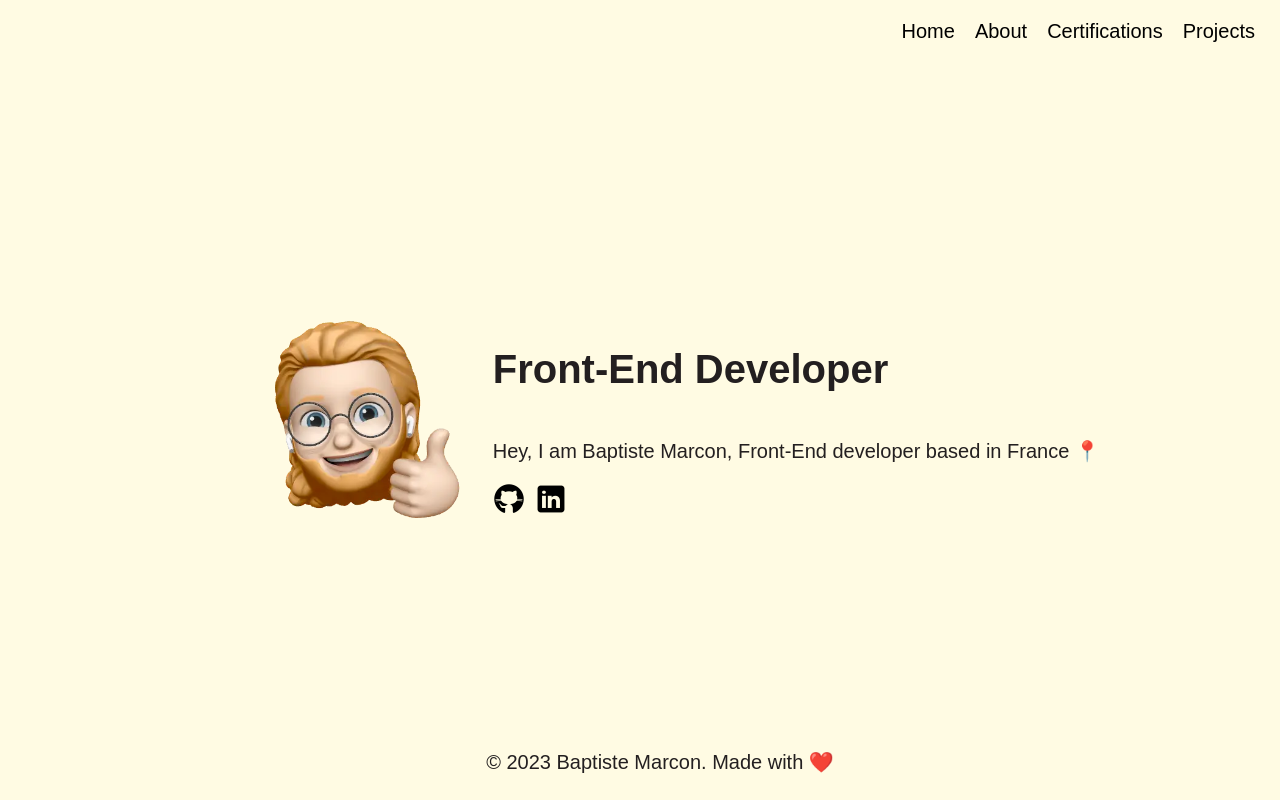
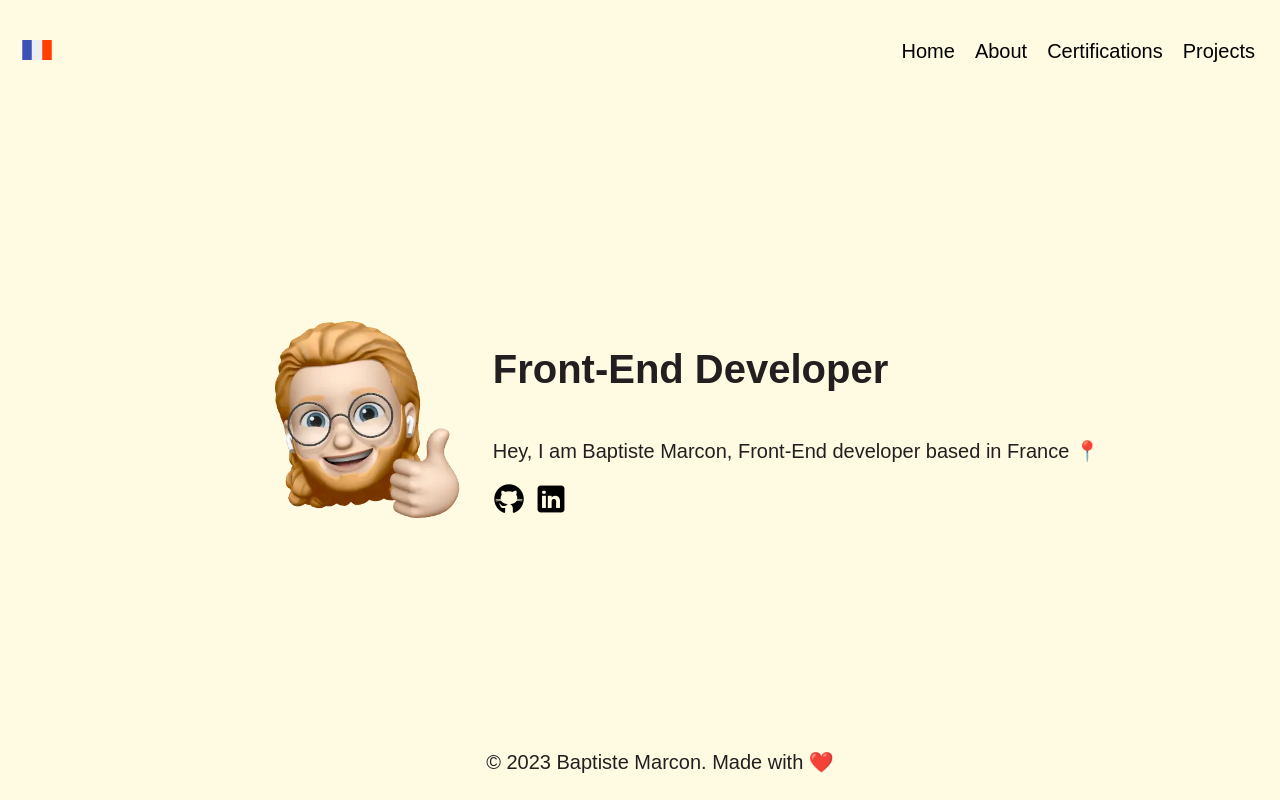
Before and after one commit to baptistemcn/personnal-website, a React (Vite) app: page /en/ in a window 1280 px wide. Built offline with nearby package versions, Linux system fonts and the light colour scheme.

Commit message:
feat(lang): language switcher

```diff
--- a/src/components/Header.tsx
+++ b/src/components/Header.tsx
@@ -1,7 +1,11 @@
+import { useState } from "react";
 import { Link } from "react-router-dom";
+import { useTranslation } from "react-i18next";
+
+import { Flag } from "./Flag";
 
 import "./header.css";
-import { useState } from "react";
+import { FRENCH_FLAG, US_FLAG } from "../assets/db";
 
 interface HeaderProps {
   headers: Array<LinksProps>;
@@ -14,17 +18,36 @@ interface LinksProps {
 
 export const Header = ({ headers }: HeaderProps) => {
   const [activeNavItem, setActiveNavItem] = useState("");
+  const { i18n } = useTranslation();
+
+  const language = i18n.language;
 
   const handleNavItemClick = (item: string) => {
     setActiveNavItem(item);
   };
 
+  const changeLanguage = (lng: string) => {
+    i18n.changeLanguage(lng);
+  };
+
+  const handleChangeLanguage = () => {
+    /* istanbul ignore next */
+    const lang = language === "en" ? "fr" : "en";
+    changeLanguage(lang);
+  };
+
+  /* istanbul ignore next */
+  const handleFlag = language === "fr" ? FRENCH_FLAG : US_FLAG;
+
   return (
     <header>
       <nav>
+        <button onClick={handleChangeLanguage} data-testid="lang-switch">
+          {language && <Flag nation={handleFlag} />}
+        </button>
+
         <ul>
-          {headers.map((item, index) => {
-            return (
+          {headers.map((item, index) => (
             <li
               key={index}
               onClick={() => handleNavItemClick(item.name)}
@@ -32,8 +55,7 @@ export const Header = ({ headers }: HeaderProps) => {
             >
               <Link to={item.url}>{item.name}</Link>
             </li>
-            );
-          })}
+          ))}
         </ul>
       </nav>
     </header>
--- a/src/components/header.css
+++ b/src/components/header.css
@@ -24,9 +24,21 @@ header > nav > ul > li:hover {
   padding: 0 0 5px 0;
 }
 
+header > nav > button {
+  border: none;
+  background: none;
+  cursor: pointer;
+}
+
 @media (min-width: 575.98px) {
   header {
     text-align: right;
+  }
+
+  header > nav {
+    display: flex;
+    flex-direction: row;
+    justify-content: space-between;
   }
 
   header > nav > ul > li {
```
Also changed, not shown: 1 other file (tests, documents, lock files or other folders). Lines whose indentation alone changed are shown as unchanged.
